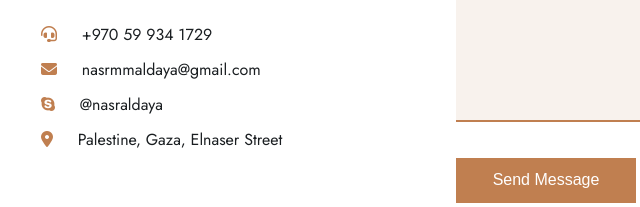
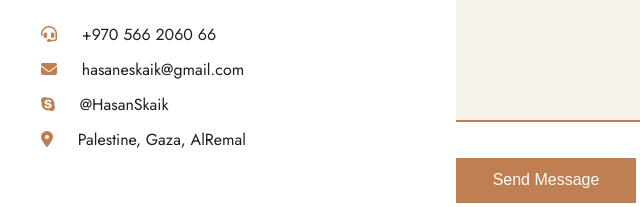
Before and after one commit to HasanE5/web-dev1-final-project, a plain HTML site: page index.html in a window 1280 px wide. Shown: the part 4421-4628 px from the top of the page, 334-974 px from the left. Drawn offline with Linux system fonts and the light colour scheme.

Commit message:
New Update

```diff
--- a/index.html
+++ b/index.html
@@ -300,10 +300,10 @@
               <p>I am available for commissions and collaborations, and I'm excited to hear from you about new projects.
               </p>
               <ul>
-                <li><i class="fa-solid fa-headset"></i> +970 59 934 1729</li>
-                <li><i class="fa-solid fa-envelope"></i> nasrmmaldaya@gmail.com</li>
-                <li><i class="fa-brands fa-skype"></i> @nasraldaya</li>
-                <li><i class="fa-solid fa-location-dot"></i> Palestine, Gaza, Elnaser Street</li>
+                <li><i class="fa-solid fa-headset"></i> +970 566 2060 66</li>
+                <li><i class="fa-solid fa-envelope"></i> hasaneskaik@gmail.com</li>
+                <li><i class="fa-brands fa-skype"></i> @HasanSkaik</li>
+                <li><i class="fa-solid fa-location-dot"></i> Palestine, Gaza, AlRemal</li>
               </ul>
             </div>
           </div>
```
Also changed, not shown: index-ar.html (+4 -4 lines).
